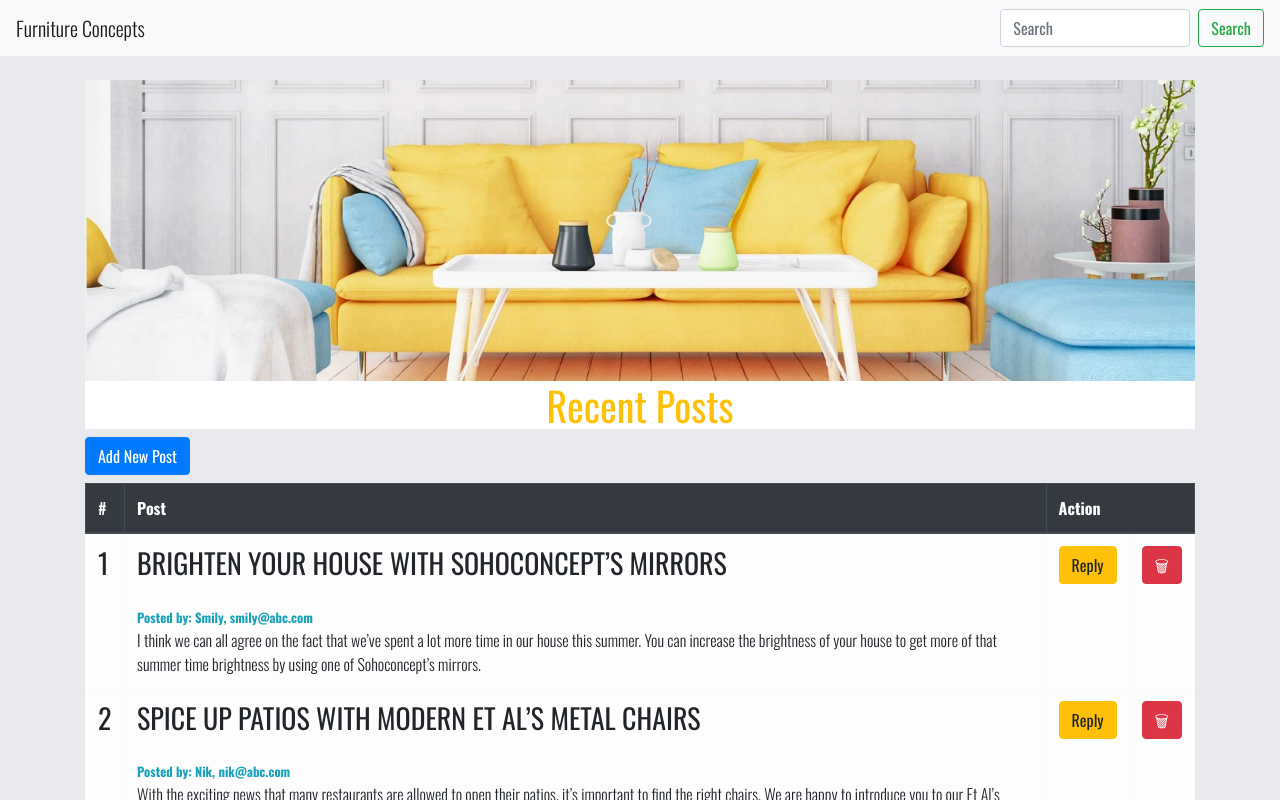
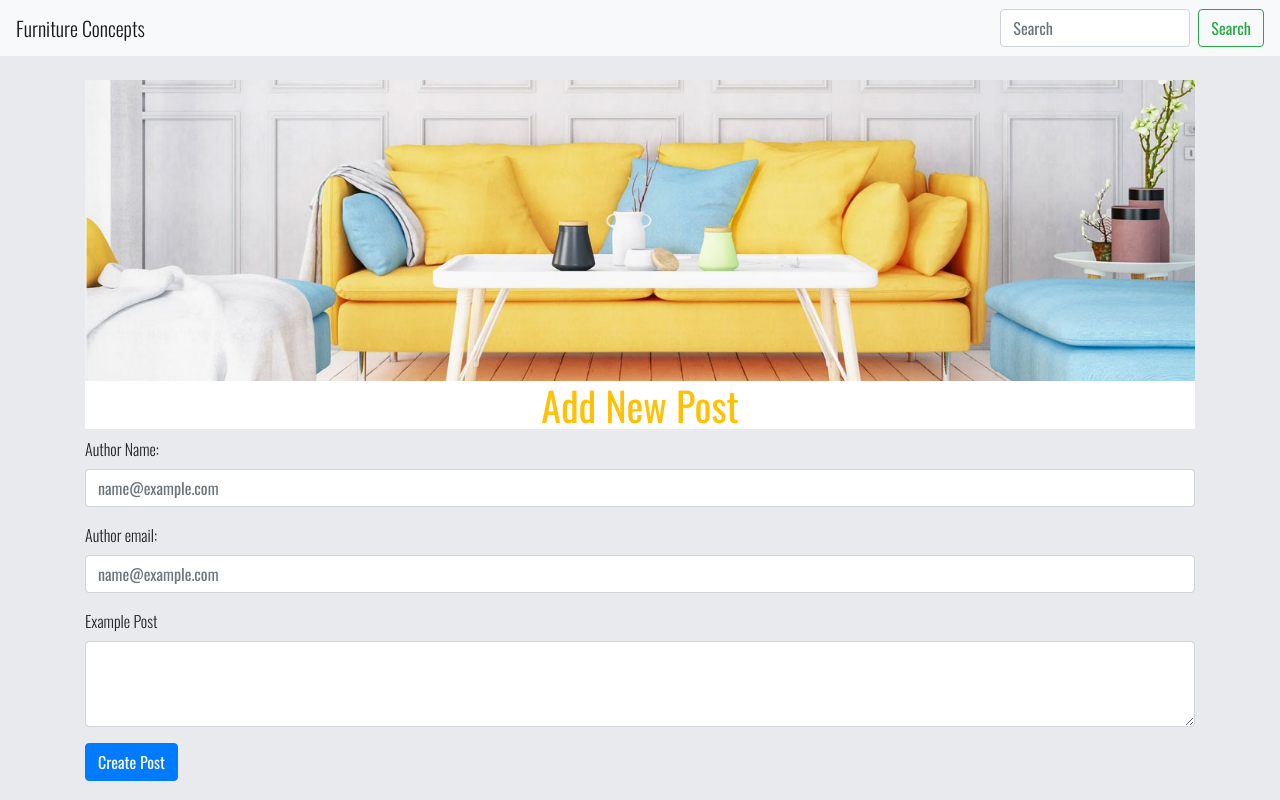
Before and after one commit to smilydawra/web-development-school-projects, a React (Create React App) app in the folder optimaanalyticsassignment/: page /create in a window 1280 px wide. Shown: the top 800 px of the page. Built offline with nearby package versions, Linux system fonts and the light colour scheme.

Commit message:
Implemented Routing for PostList and Create Post, added Banner component

```diff
--- a/optimaanalyticsassignment/src/App.js
+++ b/optimaanalyticsassignment/src/App.js
@@ -1,17 +1,28 @@
 import React from 'react';
 import PostList from './components/PostList/PostList';
+import CreatePost from './components/CreatePost';
 import Header from './components/Header';
 import Footer from './components/Footer';
+import Banner from './components/Banner';
+import { BrowserRouter, Switch, Route } from 'react-router-dom';
 import './App.css';
 
 
 function App() {
   return (
-	  <>
+	  <BrowserRouter>
 	  <Header/>
-	  <PostList/>
+	  <main>
+	  <div className="container">
+	  <Banner/>
+	  <Switch>
+	  <Route path="/" exact component={PostList}></Route>
+	  <Route path="/create" exact component={CreatePost}></Route>
+  	  </Switch>
+	  </div>
+	  </main>
 	  <Footer/>
-  	  </>
+	  </BrowserRouter>
   )
 }
 
--- /dev/null
+++ b/optimaanalyticsassignment/src/components/Banner.js
@@ -0,0 +1,9 @@
+import React from 'react';
+
+const Banner = () => {
+	return <div className="mt-4">
+		<img src="/images/banner.jpeg" className="img-fluid" />
+	</div>
+}
+
+export default Banner;
--- a/optimaanalyticsassignment/src/components/CreatePost.js
+++ b/optimaanalyticsassignment/src/components/CreatePost.js
@@ -4,15 +4,16 @@ const CreatePost = () => {
 	const [posts, setPosts] = useState([])
 
 	return(
-		<main>
+		<>
+		<h1 className="text-warning bg-white text-center">Add New Post</h1>
 		<form>
 			<div className="form-group">
 				<label for="name">Author Name: </label>
-					<input type="text" className="form-control" id="name" name="name" placeholder="name@example.com">
+				<input type="text" className="form-control" id="name" name="name" placeholder="name@example.com"/>
 			</div>
 			<div className="form-group">
 				<label for="email">Author email: </label>
-					<input type="email" className="form-control" id="email" name="email" placeholder="name@example.com">
+				<input type="email" className="form-control" id="email" name="email" placeholder="name@example.com"/>
 			</div>
 			<div className="form-group">
 				<label for="body">Example Post</label>
@@ -20,7 +21,7 @@ const CreatePost = () => {
 			</div>
 			<button type="submit" class="btn btn-primary mb-2">Create Post</button>
 		</form>
-		</main>
+	</>
 	)
 }
 
--- a/optimaanalyticsassignment/src/components/PostList/PostList.js
+++ b/optimaanalyticsassignment/src/components/PostList/PostList.js
@@ -1,5 +1,6 @@
 import React, { useState, useEffect } from 'react';
 import postData from '../../server/db.json';
+import { NavLink } from 'react-router-dom';
 import './PostList.css';
 
 const PostList = () => {
@@ -11,14 +12,8 @@ const PostList = () => {
 
 	return (
 		<>
-		<main>
-		<div className="container">
-		<div className="mt-4">
-			<img src="/images/banner.jpeg" className="img-fluid" />
-		</div>
-		<div>
 		<h1 className="text-warning bg-white text-center">Recent Posts</h1>
-		<button type="button" className="btn btn-primary mb-2 align-right">Add New Post</button>
+		<NavLink to="/create" type="button" className="btn btn-primary mb-2 align-right">Add New Post</NavLink>
 		<table className="table table-light table-bordered">
 			<thead className="thead-dark">
 				<tr>
@@ -41,9 +36,6 @@ const PostList = () => {
 			}
 			</tbody>
 		</table>
-		</div>
-		</div>
-		</main>
 	</>
 	)
 }
```
Lines whose indentation alone changed are shown as unchanged.
